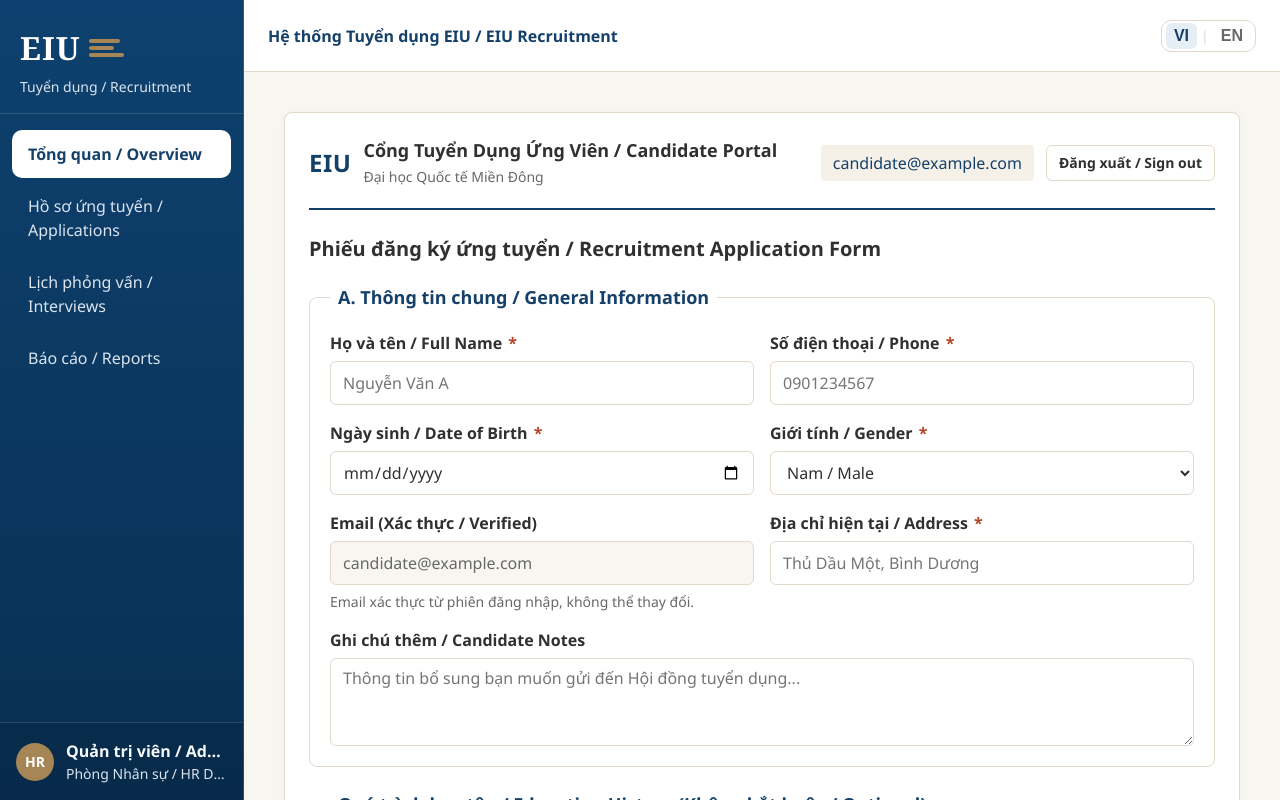
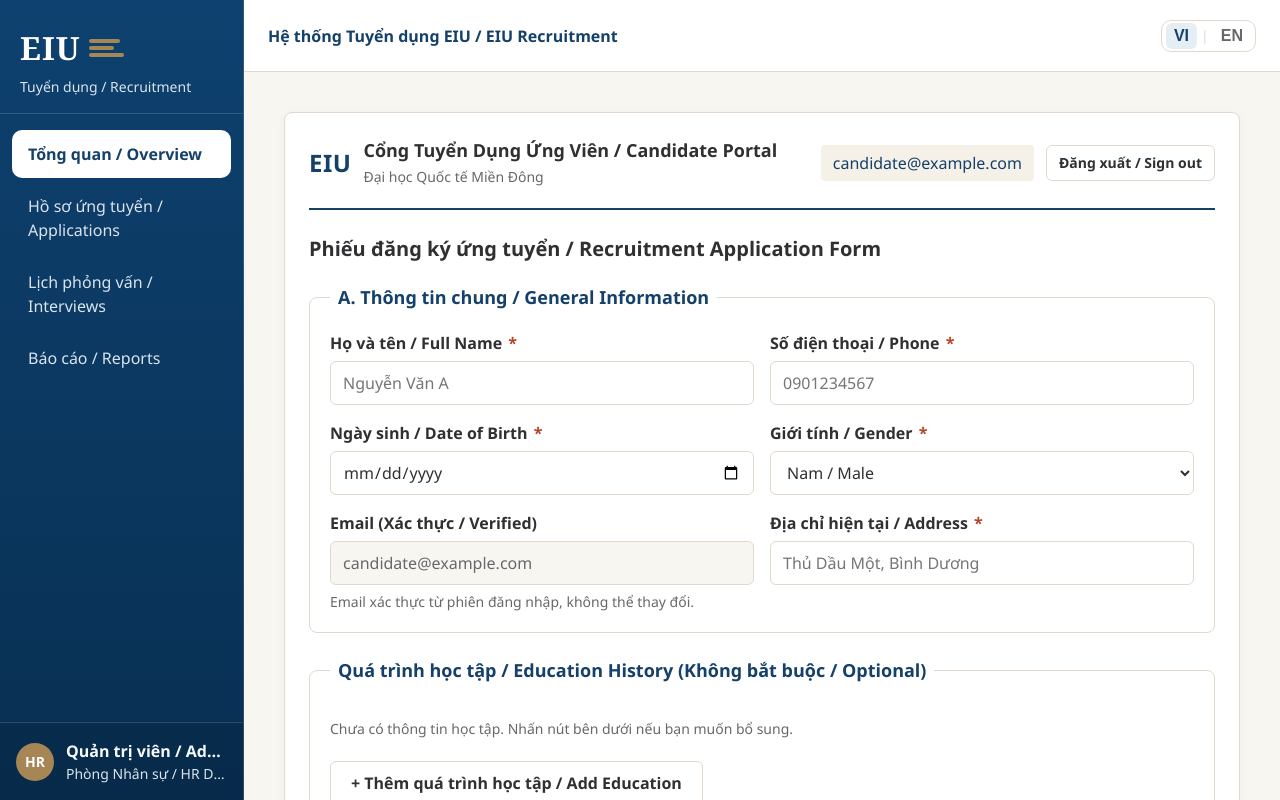
Before and after one commit to oanhpham-kobe/eiu-recruitment, a Next.js app in the folder web/: page /candidate in a window 1280 px wide. Shown: the top 800 px of the page. Built offline with nearby package versions, Linux system fonts and the light colour scheme.

Commit message:
fix(portal): remove candidateNotes textarea to comply with document 03 section 3 excluded sections

```diff
--- a/web/src/app/candidate/page.tsx
+++ b/web/src/app/candidate/page.tsx
@@ -135,7 +135,6 @@ export default function CandidatePortalPage() {
         dateOfBirth: "1995-05-15",
         gender: "MALE",
         address: "Thủ Dầu Một, Bình Dương",
-        candidateNotes: "",
       });
       setActiveTab("NEW_APPLICATION");
     }
--- a/web/src/components/candidate/CandidateForm.tsx
+++ b/web/src/components/candidate/CandidateForm.tsx
@@ -16,7 +16,7 @@ export interface CandidateFormData {
   dateOfBirth: string;
   gender: string;
   address: string;
-  candidateNotes: string;
+  candidateNotes?: string | null;
   education: EducationItem[];
   attachedDocs: StagedDocumentItem[];
   privacyAcknowledged: boolean;
@@ -53,7 +53,7 @@ export function CandidateForm({
     dateOfBirth: initialData?.dateOfBirth ?? "",
     gender: initialData?.gender ?? "MALE",
     address: initialData?.address ?? "",
-    candidateNotes: initialData?.candidateNotes ?? "",
+    candidateNotes: initialData?.candidateNotes ?? null,
     education: initialData?.education ?? [],
     attachedDocs: initialData?.attachedDocs ?? [],
     privacyAcknowledged: mode === "EDIT_SUBMISSION",
@@ -338,24 +338,6 @@ export function CandidateForm({
               </span>
             )}
           </div>
-
-          {/* Candidate Notes */}
-          <div className="form-group full-width">
-            <label className="form-label" htmlFor="candidateNotes">
-              Ghi chú thêm / Candidate Notes
-            </label>
-            <textarea
-              id="candidateNotes"
-              name="candidateNotes"
-              className="form-textarea"
-              value={formData.candidateNotes}
-              onChange={(e) =>
-                handleFieldChange("candidateNotes", e.target.value)
-              }
-              placeholder="Thông tin bổ sung bạn muốn gửi đến Hội đồng tuyển dụng..."
-              disabled={submitting}
-            />
-          </div>
         </div>
       </fieldset>
 
```
Also changed, not shown: 1 other file (tests, documents, lock files or other folders).
